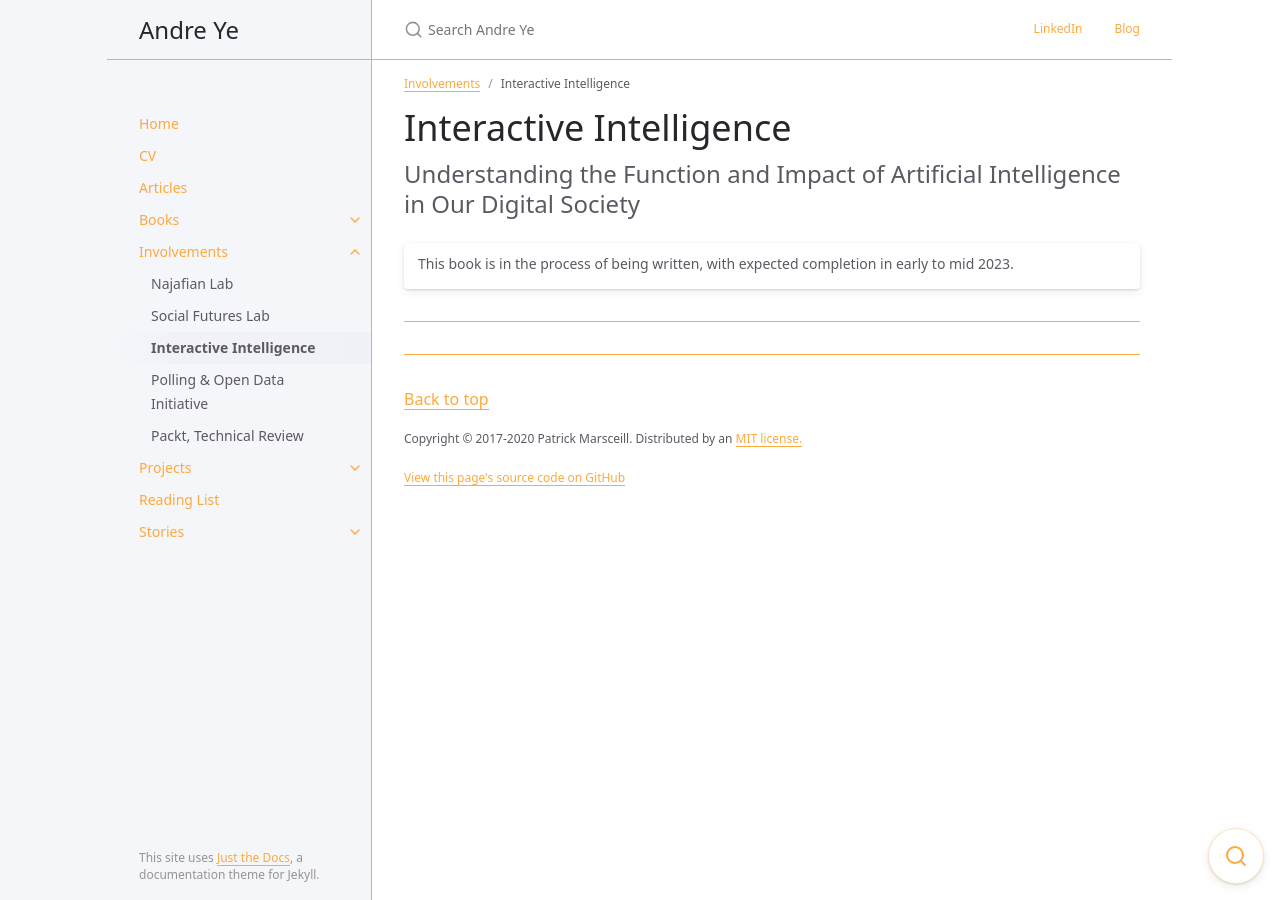
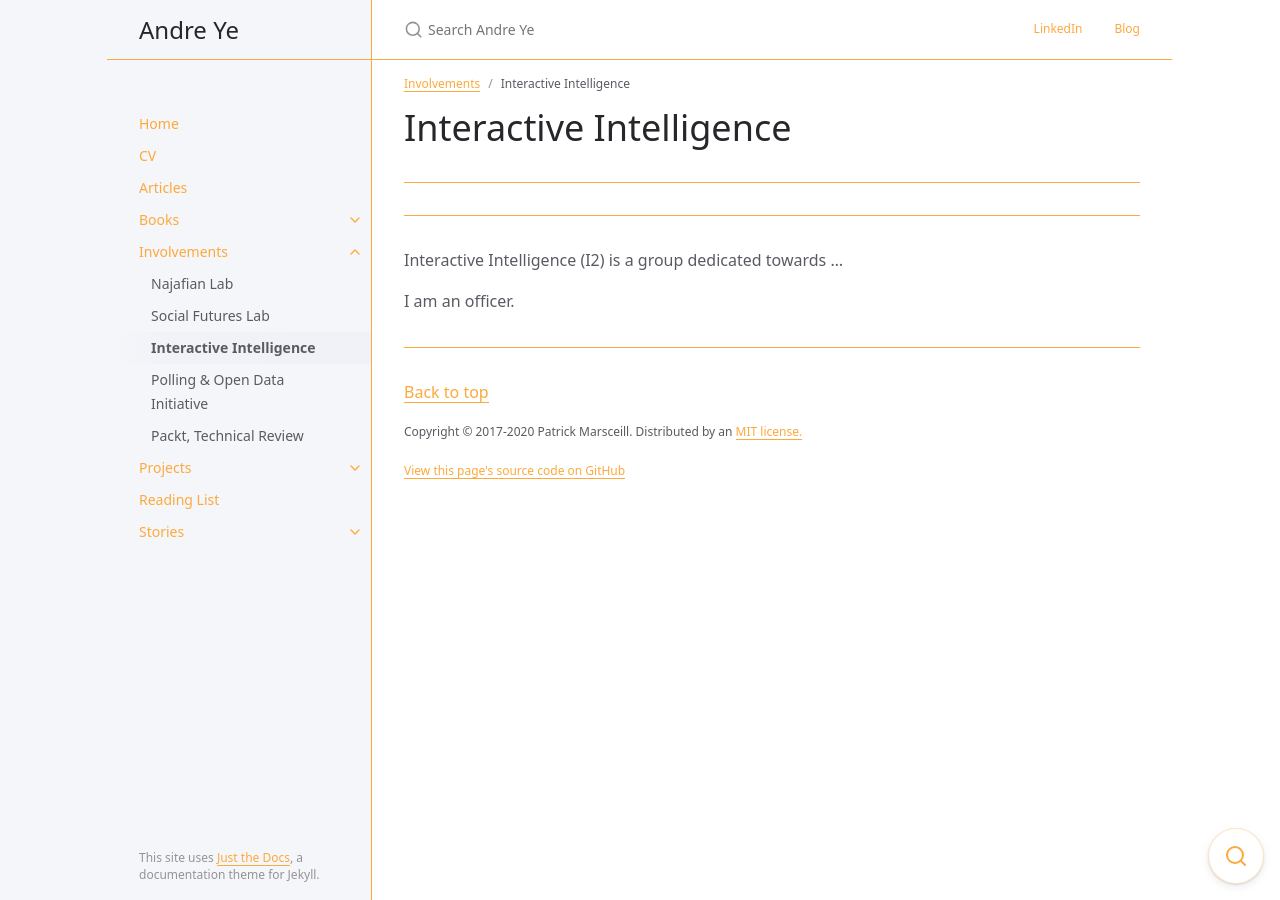
Before and after one commit to andre-ye/andre-ye.github.io-retired, a Jekyll site: the page built from docs/involvements/i2.md, in a window 1280 px wide. Built offline with Jekyll 4.4.1, drawn with Linux system fonts in a browser that asks for light colours; nearby versions of some CDN libraries.

Commit message:
Update i2.md

```diff
--- a/docs/involvements/i2.md
+++ b/docs/involvements/i2.md
@@ -8,9 +8,11 @@ has_children: false
 
 # Interactive Intelligence
 
-Understanding the Function and Impact of Artificial Intelligence in Our Digital Society
+----
 {: .fs-6 .fw-300 }
 
-| This book is in the process of being written, with expected completion in early to mid 2023. |
+---
 
----
+Interactive Intelligence (I2) is a group dedicated towards ...
+
+I am an officer.
```
